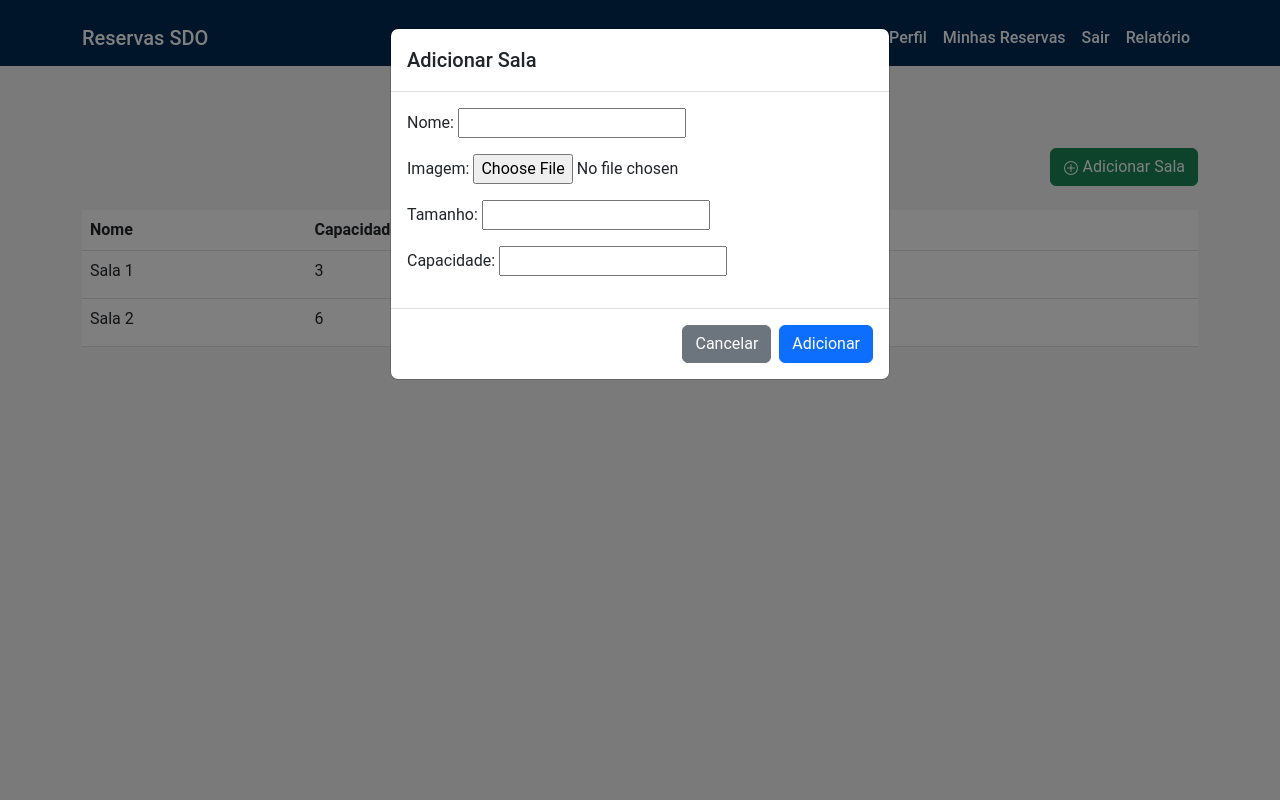
After one commit to BrunoZanella/salas_reuniao, a Django app: page /gerenciar/ in a window 1280 px wide, after a click on "Adicionar Sala". The commit adds this page. Run offline with Django 5.2, Linux system fonts and the light colour scheme; a user stored in the database is signed in; data comes from the database, SQL or seed files in the repository; both versions use the stored data as it was after the commit.

Commit message:
publicando

```diff
--- /dev/null
+++ b/salas/forms.py
@@ -0,0 +1,7 @@
+from django import forms
+from .models import Sala
+
+class SalaForm(forms.ModelForm):
+    class Meta:
+        model = Sala
+        fields = ['nome', 'imagem', 'tamanho', 'capacidade']
--- a/salas/urls.py
+++ b/salas/urls.py
@@ -5,4 +5,5 @@ urlpatterns = [
     path('', views.home, name='home'),
     path('sala/<int:sala_id>/calendario/', views.calendario_sala, name='calendario_sala'),
     path('atualizar-status-salas/', views.atualizar_status_salas, name='atualizar_status_salas'),
+    path('gerenciar/', views.gerenciar_salas, name='gerenciar_salas'),
 ]
--- a/salas/views.py
+++ b/salas/views.py
@@ -5,6 +5,8 @@ from .models import Sala
 from reservas.models import Reserva
 from django.contrib import messages
 from django.http import JsonResponse
+from .forms import SalaForm
+from django.contrib.auth.decorators import user_passes_test
 
 from zoneinfo import ZoneInfo
 from django.utils import timezone
@@ -133,3 +135,44 @@ def calendario_sala(request, sala_id):
         'data_atual': hoje.strftime('%Y-%m-%d'),
     }
     return render(request, 'calendario.html', context)
+
+
+@user_passes_test(lambda u: u.is_superuser)
+def gerenciar_salas(request):
+    salas = Sala.objects.all()
+    form = SalaForm()  # Inicializa o formulário padrão
+
+    if request.method == 'POST':
+        acao = request.POST.get('acao')
+        sala_id = request.POST.get('sala_id')
+
+        print(f"Ação recebida: {acao}, Sala ID: {sala_id}")
+
+        if acao == 'editar' and sala_id:
+            sala = get_object_or_404(Sala, id=sala_id)
+            form = SalaForm(request.POST, request.FILES, instance=sala)
+            if form.is_valid():
+                form.save()
+                return redirect('gerenciar_salas')
+            else:
+                print("Erro ao validar o formulário de edição:", form.errors)
+
+        elif acao == 'deletar' and sala_id:
+            sala = get_object_or_404(Sala, id=sala_id)
+            sala.delete()
+            return redirect('gerenciar_salas')
+
+        elif acao == 'adicionar':
+            form = SalaForm(request.POST, request.FILES)
+            if form.is_valid():
+                form.save()
+                return redirect('gerenciar_salas')
+            else:
+                print("Erro ao validar o formulário de adição:", form.errors)
+
+
+    # Renderiza a página com o formulário inicial (GET ou caso não tenha ação válida no POST)
+    return render(request, 'gerenciar_salas.html', {
+        'salas': salas,
+        'form': form,
+    })
--- /dev/null
+++ b/templates/gerenciar_salas.html
@@ -0,0 +1,204 @@
+{% extends 'base.html' %}
+
+{% block content %}
+<h1 class="text-center mb-4">Gerenciar Salas</h1>
+
+<div class="d-flex justify-content-end mb-3">
+    <!-- Botão de adicionar -->
+    <button class="btn btn-success" data-bs-toggle="modal" data-bs-target="#adicionarSalaModal">
+        <svg xmlns="http://www.w3.org/2000/svg" width="16" height="16" fill="currentColor" class="bi bi-plus-circle" viewBox="0 0 16 16">
+            <path d="M8 4a.5.5 0 0 1 .5.5v3h3a.5.5 0 0 1 0 1h-3v3a.5.5 0 0 1-1 0v-3H4.5a.5.5 0 0 1 0-1h3v-3A.5.5 0 0 1 8 4z"/>
+            <path d="M8 1a7 7 0 1 1 0 14A7 7 0 0 1 8 1zm0 1a6 6 0 1 0 0 12A6 6 0 0 0 8 2z"/>
+        </svg>
+        Adicionar Sala
+    </button>
+</div>
+
+<table class="table mt-4">
+    <thead>
+        <tr>
+            <th>Nome</th>
+            <th>Capacidade</th>
+            <th>Ações</th>
+        </tr>
+    </thead>
+    <tbody>
+        {% for sala in salas %}
+        <tr>
+            <td>{{ sala.nome }}</td>
+            <td>{{ sala.capacidade }}</td>
+            <td>
+                <!-- Botão de editar -->
+                <form method="POST" class="form-editar" style="display:inline;">
+                    {% csrf_token %}
+                    <input type="hidden" name="acao" value="editar">
+                    <input type="hidden" name="sala_id" value="{{ sala.id }}">
+                    <!-- Botão de Editar -->
+                    <button
+                        type="button"
+                        class="btn btn-warning btn-sm"
+                        data-bs-toggle="modal"
+                        data-bs-target="#editarModal"
+                        data-sala-id="{{ sala.id }}"
+                        data-nome="{{ sala.nome }}"
+                        data-tamanho="{{ sala.tamanho }}"
+                        data-capacidade="{{ sala.capacidade }}">
+                        Editar
+                    </button>
+                </form>
+
+                <!-- Botão de apagar -->
+                <form method="POST" class="form-deletar" style="display:inline;">
+                    {% csrf_token %}
+                    <input type="hidden" name="acao" value="deletar">
+                    <input type="hidden" name="sala_id" value="{{ sala.id }}">
+                    <!-- Botão de apagar -->
+                    <button
+                        type="button"
+                        class="btn btn-danger btn-sm"
+                        data-bs-toggle="modal"
+                        data-bs-target="#confirmarExclusaoModal"
+                        data-sala-id="{{ sala.id }}"
+                        data-nome="{{ sala.nome }}">
+                        Apagar
+                    </button>
+                </form>
+            </td>
+        </tr>
+        {% endfor %}
+
+    </tbody>
+</table>
+
+<!-- Modal Adicionar Sala -->
+<div class="modal fade" id="adicionarSalaModal" tabindex="-1" aria-labelledby="adicionarSalaModalLabel" aria-hidden="true">
+    <div class="modal-dialog">
+        <div class="modal-content">
+            <div class="modal-header">
+                <h5 class="modal-title" id="adicionarSalaModalLabel">Adicionar Sala</h5>
+                <button type="button" class="btn-close" data-bs-dismiss="modal" aria-label="Close"></button>
+            </div>
+            <form method="POST" enctype="multipart/form-data">
+                {% csrf_token %}
+                <input type="hidden" name="acao" value="adicionar">
+                <div class="modal-body">
+                    {{ form.as_p }}
+                </div>
+                <div class="modal-footer">
+                    <button type="button" class="btn btn-secondary" data-bs-dismiss="modal">Cancelar</button>
+                    <button type="submit" class="btn btn-primary">Adicionar</button>
+                </div>
+            </form>
+        </div>
+    </div>
+</div>
+
+<!-- Modal Editar Sala -->
+<div class="modal fade" id="editarModal" tabindex="-1" aria-labelledby="editarModalLabel" aria-hidden="true">
+    <div class="modal-dialog">
+        <div class="modal-content">
+            <div class="modal-header">
+                <h5 class="modal-title" id="editarModalLabel">Editar Sala</h5>
+                <button type="button" class="btn-close" data-bs-dismiss="modal" aria-label="Close"></button>
+            </div>
+            <form method="POST" enctype="multipart/form-data">
+                {% csrf_token %}
+                <input type="hidden" name="acao" value="editar">
+                <input type="hidden" name="sala_id" id="editarSalaId">
+                <div class="modal-body">
+                    <div class="mb-3">
+                        <label for="editarNome" class="form-label">Nome</label>
+                        <input type="text" class="form-control" id="editarNome" name="nome" required>
+                    </div>
+                    <div class="mb-3">
+                        <label for="editarTamanho" class="form-label">Tamanho</label>
+                        <input type="text" class="form-control" id="editarTamanho" name="tamanho" required>
+                    </div>
+                    <div class="mb-3">
+                        <label for="editarCapacidade" class="form-label">Capacidade</label>
+                        <input type="number" class="form-control" id="editarCapacidade" name="capacidade" required>
+                    </div>
+                    <div class="mb-3">
+                        <label for="editarImagem" class="form-label">Imagem</label>
+                        <input type="file" class="form-control" id="editarImagem" name="imagem">
+                    </div>
+                </div>
+                <div class="modal-footer">
+                    <button type="button" class="btn btn-secondary" data-bs-dismiss="modal">Cancelar</button>
+                    <button type="submit" class="btn btn-primary">Salvar Alterações</button>
+                </div>
+            </form>
+        </div>
+    </div>
+</div>
+
+
+<!-- Modal Confirmar Exclusão -->
+<div class="modal fade" id="confirmarExclusaoModal" tabindex="-1" aria-labelledby="confirmarExclusaoModalLabel" aria-hidden="true">
+    <div class="modal-dialog">
+        <div class="modal-content">
+            <div class="modal-header">
+                <h5 class="modal-title" id="confirmarExclusaoModalLabel">Confirmar Exclusão</h5>
+                <button type="button" class="btn-close" data-bs-dismiss="modal" aria-label="Close"></button>
+            </div>
+            <div class="modal-body">
+                Tem certeza de que deseja excluir a sala <strong id="sala-a-excluir"></strong>?
+            </div>
+            <form id="form-deletar-sala" method="POST">
+                {% csrf_token %}
+                <input type="hidden" name="acao" value="deletar">
+                <input type="hidden" name="sala_id" id="excluir-sala-id">
+                <div class="modal-footer">
+                    <button type="button" class="btn btn-secondary" data-bs-dismiss="modal">Cancelar</button>
+                    <button type="submit" class="btn btn-danger">Excluir</button>
+                </div>
+            </form>
+        </div>
+    </div>
+</div>
+
+
+{% if form.errors %}
+<div class="alert alert-danger">
+    <ul>
+        {% for field, errors in form.errors.items %}
+        <li>{{ field }}: {{ errors|join:", " }}</li>
+        {% endfor %}
+    </ul>
+</div>
+{% endif %}
+
+
+<script>
+    const editarModal = document.getElementById('editarModal');
+    editarModal.addEventListener('show.bs.modal', function (event) {
+        const button = event.relatedTarget;
+        const salaId = button.getAttribute('data-sala-id');
+        const nome = button.getAttribute('data-nome');
+        const tamanho = button.getAttribute('data-tamanho');
+        const capacidade = button.getAttribute('data-capacidade');
+
+        // Preenche os campos do modal
+        document.getElementById('editarSalaId').value = salaId;
+        document.getElementById('editarNome').value = nome;
+        document.getElementById('editarTamanho').value = tamanho;
+        document.getElementById('editarCapacidade').value = capacidade;
+    });
+</script>
+
+<script>
+    const confirmarExclusaoModal = document.getElementById('confirmarExclusaoModal');
+    confirmarExclusaoModal.addEventListener('show.bs.modal', function (event) {
+        const button = event.relatedTarget;
+        const salaId = button.getAttribute('data-sala-id');
+        const nome = button.getAttribute('data-nome');
+
+        // Atualiza os campos do modal com os dados da sala
+        document.getElementById('sala-a-excluir').textContent = nome;
+        document.getElementById('excluir-sala-id').value = salaId;
+    });
+</script>
+
+
+
+{% endblock %}
```
Also changed, not shown: templates/home.html (+12 -1 lines), db.sqlite3.
